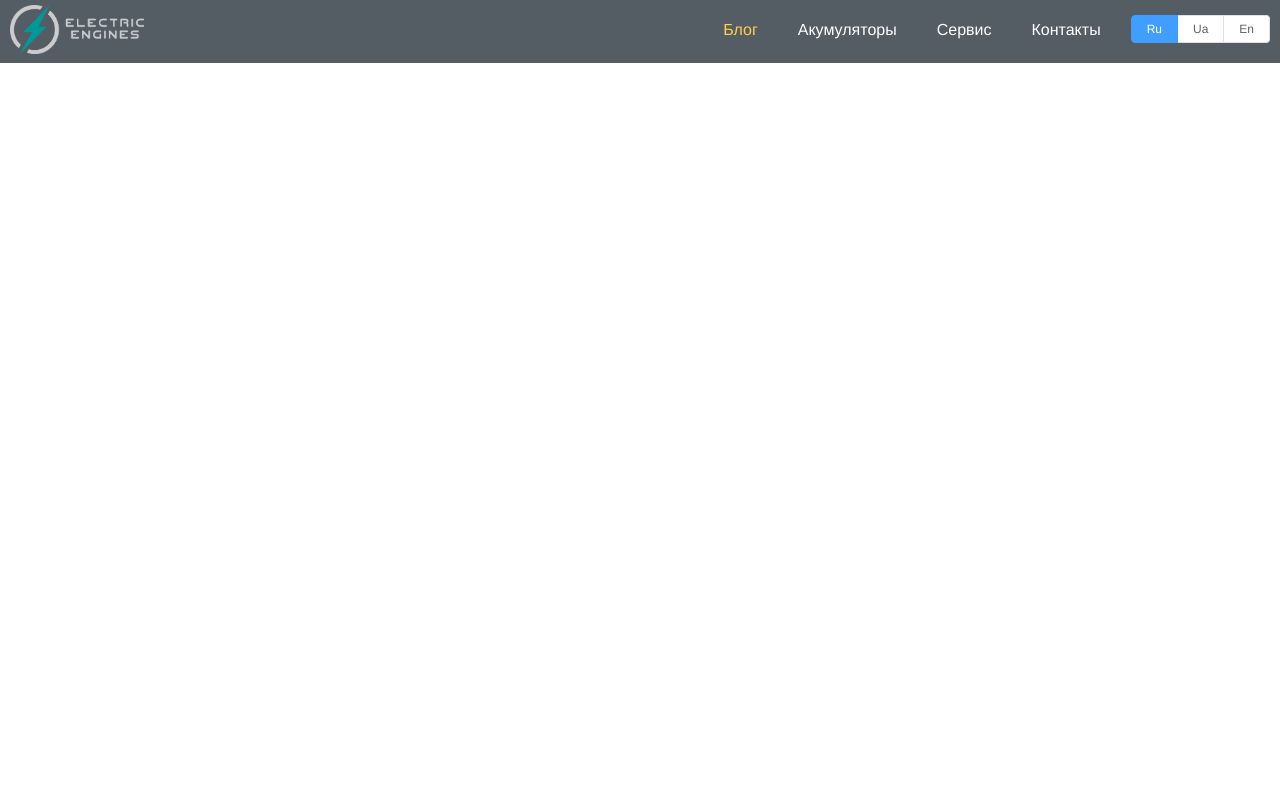
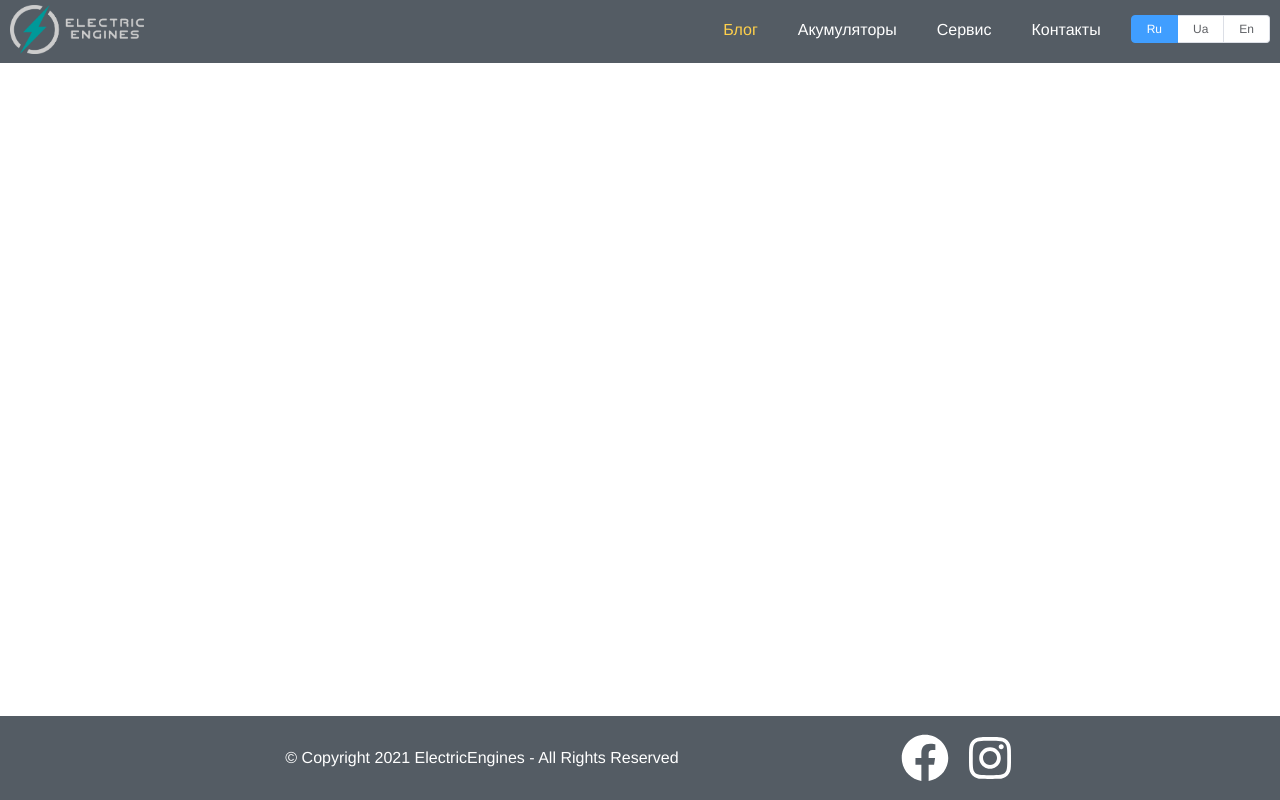
Before and after one commit to DmytroPetrenko/EENotCompiled, a Vue app: page / in a window 1280 px wide. Built offline with nearby package versions, Linux system fonts and the light colour scheme.

Commit message:
footer done

```diff
--- a/package.json
+++ b/package.json
@@ -11,6 +11,10 @@
     "i18n:report": "vue-cli-service i18n:report --src './src/**/*.?(js|vue)' --locales './src/locales/**/*.json'"
   },
   "dependencies": {
+    "@fortawesome/fontawesome-svg-core": "^1.2.31",
+    "@fortawesome/free-brands-svg-icons": "^5.15.2",
+    "@fortawesome/free-solid-svg-icons": "^5.15.0",
+    "@fortawesome/vue-fontawesome": "^2.0.0",
     "core-js": "^3.6.5",
     "element-ui": "^2.4.5",
     "normalize.css": "^8.0.1",
@@ -44,6 +48,7 @@
     "sass-loader": "^7.2.0",
     "typescript": "~3.9.3",
     "vue-cli-plugin-element": "^1.0.1",
+    "vue-cli-plugin-fontawesome": "^0.3.1",
     "vue-cli-plugin-i18n": "^1.0.1",
     "vue-template-compiler": "^2.6.11"
   },
--- a/src/assets/style/style.scss
+++ b/src/assets/style/style.scss
@@ -1,7 +1,19 @@
+html,
+body,
+#app {
+	height: 100%;
+}
+
 #app {
 	font-family: "Avenir", Helvetica, Arial, sans-serif;
 	-webkit-font-smoothing: antialiased;
 	-moz-osx-font-smoothing: grayscale;
 	text-align: center;
 	color: #2c3e50;
+	display: flex;
+	flex-direction: column;
 }
+
+.el-main {
+	flex: 1 0 auto;
+}
--- a/src/components/layout/FooterComponent.vue
+++ b/src/components/layout/FooterComponent.vue
@@ -1,16 +1,50 @@
 <script lang="ts">
 import { Vue, Component } from "vue-property-decorator"
+import { library } from "@fortawesome/fontawesome-svg-core"
+import { faFacebook, faInstagram } from "@fortawesome/free-brands-svg-icons"
+
+library.add(faFacebook, faInstagram)
 
 @Component({})
-export default class HeaderComponent extends Vue {}
+export default class HeaderComponent extends Vue {
+	year: number = new Date().getFullYear()
+}
 </script>
 
 <template>
-	<el-footer>
-
-  </el-footer>
+	<el-footer height="auto">
+		<el-row type="flex" justify="center" align="middle">
+			<el-col :span="12">© Copyright {{ year }} ElectricEngines - All Rights Reserved</el-col>
+			<el-col :span="6">
+				<a href="https://www.facebook.com/ElectricEnginesCar">
+					<font-awesome-icon :icon="['fab', 'facebook']" size="3x" />
+				</a>
+				<a href="https://www.instagram.com/electric_engines">
+					<font-awesome-icon :icon="['fab', 'instagram']" size="3x" />
+				</a>
+			</el-col>
+		</el-row>
+	</el-footer>
 </template>
 
 <style lang="scss" scoped>
-
+.el-footer {
+	background-color: #545c64;
+	flex-shrink: 0;
+	padding: 0.5rem;
+	color: white;
+	a {
+		text-decoration: none;
+		color: white;
+	}
+	svg {
+		padding: 10px;
+	}
+	.fa-facebook:hover {
+		color: rgb(112, 162, 255);
+	}
+	.fa-instagram:hover {
+		color: rgb(255, 112, 112);
+	}
+}
 </style>
--- a/src/main.ts
+++ b/src/main.ts
@@ -1,4 +1,5 @@
 import Vue from "vue"
+import "./plugins/fontawesome"
 import App from "./App.vue"
 import router from "./router"
 import store from "./store"
--- /dev/null
+++ b/src/plugins/fontawesome.js
@@ -0,0 +1,9 @@
+import Vue from "vue";
+
+import { library } from "@fortawesome/fontawesome-svg-core";
+import { fas } from "@fortawesome/free-solid-svg-icons";
+import { FontAwesomeIcon } from "@fortawesome/vue-fontawesome";
+
+library.add(fas);
+
+Vue.component("font-awesome-icon", FontAwesomeIcon);
--- a/src/views/Batteries.vue
+++ b/src/views/Batteries.vue
@@ -1,5 +1,5 @@
 <template>
-	<div class="batteries">
-		<h1>This is an batteries page</h1>
-	</div>
+  <div class="batteries">
+    <h1>This is an batteries page</h1>
+  </div>
 </template>
--- a/src/views/Contact.vue
+++ b/src/views/Contact.vue
@@ -1,5 +1,5 @@
 <template>
-	<div class="contact">
-		<h1>This is an contact page</h1>
-	</div>
+  <div class="contact">
+    <h1>This is an contact page</h1>
+  </div>
 </template>
--- a/src/views/PageNotFound.vue
+++ b/src/views/PageNotFound.vue
@@ -1,5 +1,5 @@
 <template>
-	<div class="pageNotFound">
-		<h1>Error 404</h1>
-	</div>
+  <div class="pageNotFound">
+    <h1>Error 404</h1>
+  </div>
 </template>
--- a/src/views/Service.vue
+++ b/src/views/Service.vue
@@ -1,5 +1,5 @@
 <template>
-	<div class="service">
-		<h1>This is an service page</h1>
-	</div>
+  <div class="service">
+    <h1>This is an service page</h1>
+  </div>
 </template>
```
Also changed, not shown: src/components/layout/HeaderComponent.vue (+39 -23 lines), src/router/index.ts (+18 -18 lines), src/views/Home.vue (+5 -3 lines), 1 other file (tests, documents, lock files or other folders). Lines whose indentation alone changed are shown as unchanged.
